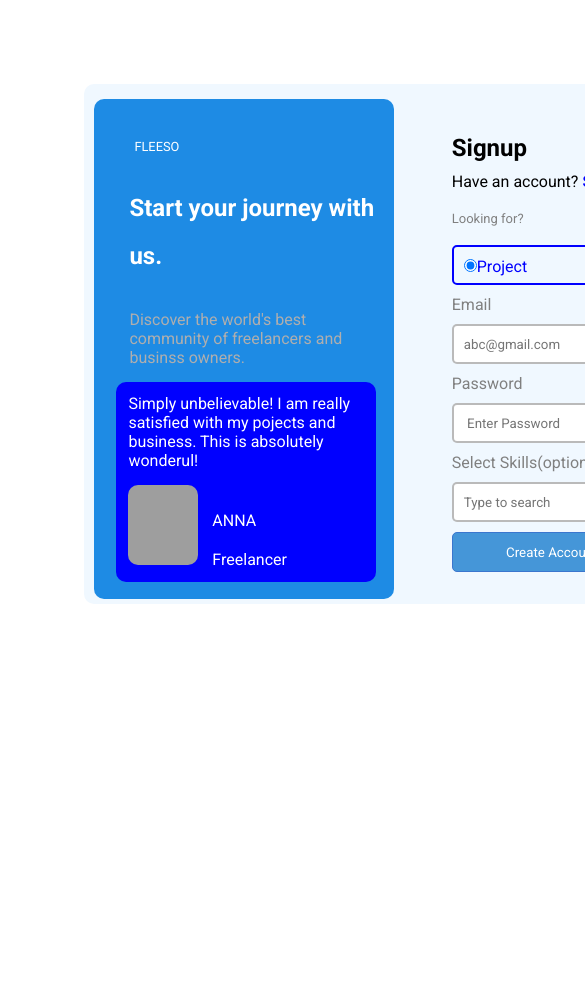
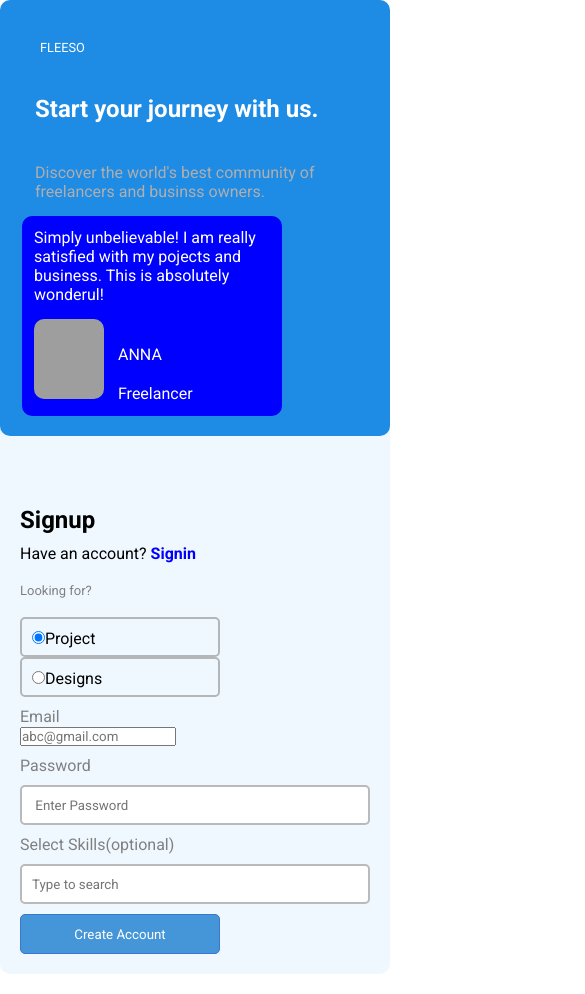
Before and after one commit to hibafayyan/authentication-form, a plain HTML site: page index.html in a window 390 px wide. Shown: the top 994 px of the page, 585 px wide, since content can reach past the window. Before the commit the page ends 844 px from the top, so only its background shows below. Drawn offline with Linux system fonts and the light colour scheme; grey boxes are pictures that could not be loaded.

Commit message:
add me queries

```diff
--- a/style.css
+++ b/style.css
@@ -7,15 +7,15 @@
 }
 
 .parent{
-    width: 1000px;
-    height: 520px;
+    max-width: 930px;
+    min-height: 450px;
     background-color: aliceblue;
     display: flex;
-    flex-direction: column;
+    flex-direction:row;
 
-    flex-wrap: wrap;
+
     border-radius: 10px ;
-    margin: 10vh ;
+    margin: 10vh  ;
     box-shadow: inset;
 
 
@@ -84,7 +84,10 @@ img {
 
 
 /* form section */
-
+.rightpanel{
+     /* flex: 1;    */
+    padding: 20px;
+}
 .header p , h2{
    margin-top: 40px;
    margin-right:500px;
@@ -127,16 +130,13 @@ font-size: small;
         margin-top: 10px;
     }
 
-    .project:has(input:checked),
-.design:has(input:checked) {
-    border: 2px solid blue;
-    color: blue;
-}
+
           /* enter email address */
 
-.email{
+.email,{
     display: block;
-     width: 460px;
+    max-width: 460px;
+    width:100%;
     height: 40px;
      border: 2px solid #88888893;
     border-radius: 5px;
@@ -146,8 +146,9 @@ font-size: small;
 }
 
 
-.password{
-     width: 460px;
+ .password{
+    max-width: 460px;
+    width: 100%;
     height: 40px;
      border: 2px solid #88888893;
     border-radius: 5px;
@@ -156,8 +157,9 @@ font-size: small;
 
 }
 
-.skills{
-     width: 460px;
+ .skills{
+    max-width:  460px;
+    width: 100%;
     height: 40px;
      border: 2px solid #88888893;
     border-radius: 5px;
@@ -181,3 +183,20 @@ button{
     width: 200px;
     height: 50px;
 }
+
+
+
+
+@media (max-width:1010px){
+    .parent{
+        display:flex;
+        flex-direction:column;
+         width: 100%;
+        margin: 0;
+    }
+   .sidebar{
+    width: 100%;
+    margin: 0;
+    height: auto;
+   }
+}
```
